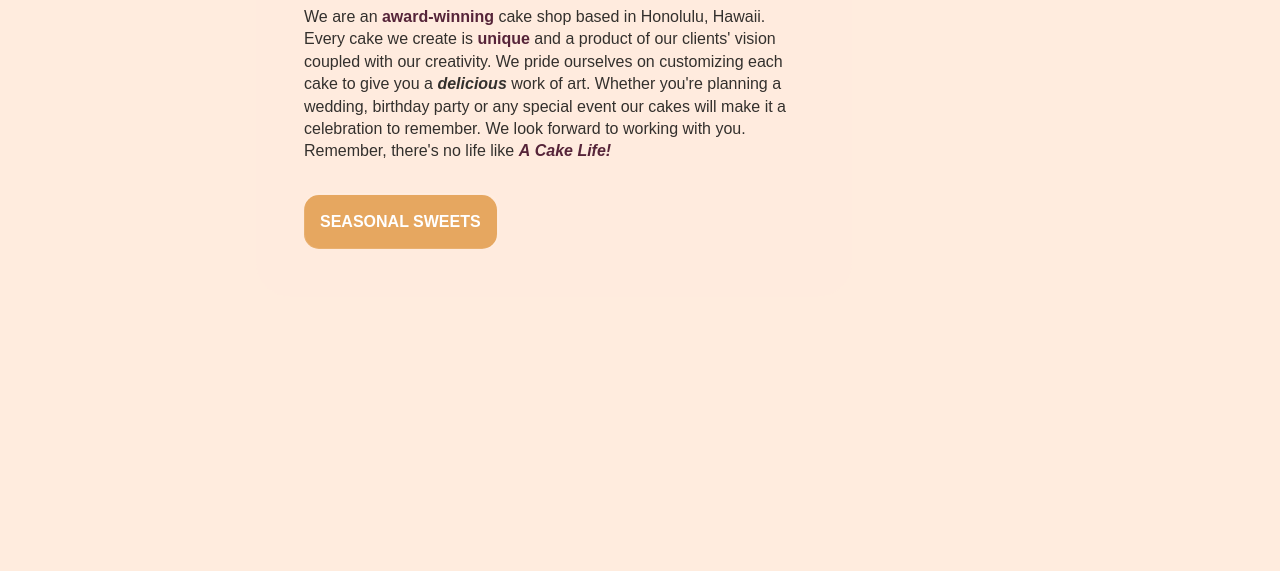
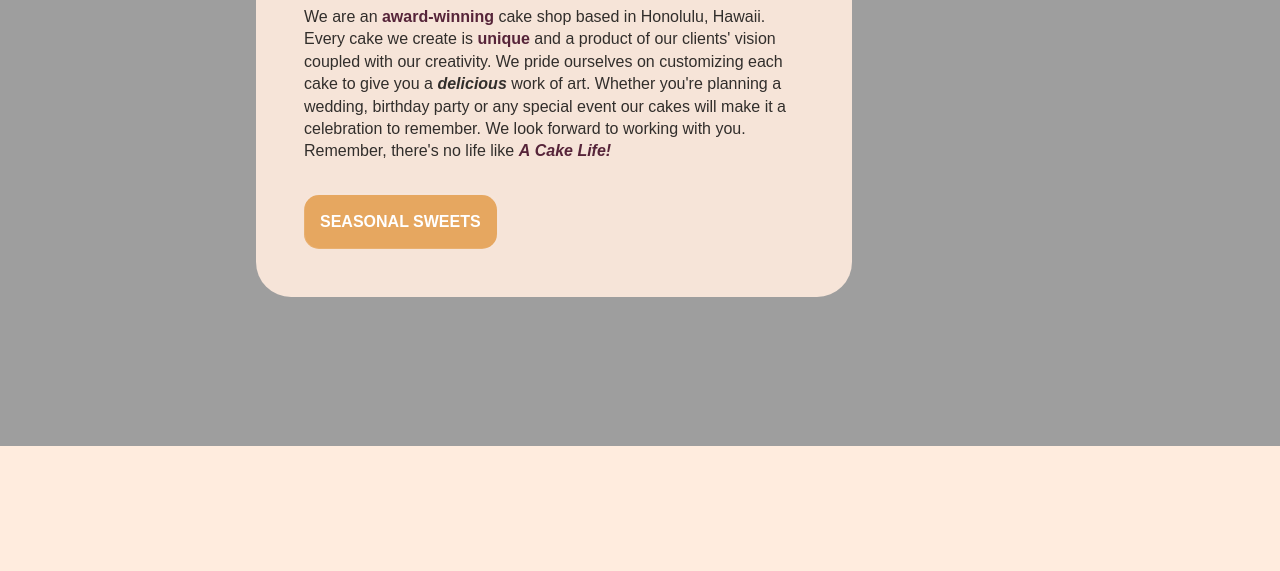
Before and after one commit to marisumidamiyashiro/acakelife-redesign, a plain HTML site: page index.html in a window 1280 px wide. Shown: the part 274-845 px from the top of the page. Drawn offline with nearby package versions, Linux system fonts and the light colour scheme; files that its build step writes are made by us from their sources; the site is published under a folder, as on GitHub Pages, so addresses that start at the root find nothing; a web font is replaced by a local one.

Commit message:
updated background

```diff
--- a/scss/partials/_structure.scss
+++ b/scss/partials/_structure.scss
@@ -43,7 +43,8 @@
             }
         }
 
-        a:before, a:after {
+        a:before,
+        a:after {
             content: '';
             position: absolute;
             width: 0%;
@@ -79,7 +80,7 @@
 /* HERO SECTION */
 
 .hero {
-    background-image: url("/img/Wedding-Cupcakes.jpg");
+    background-image: url("../img/Wedding-Cupcakes.jpg");
     background-position: center;
     background-size: cover;
     background-repeat: no-repeat;
@@ -135,7 +136,8 @@
         }
     }
 
-    a:before, a:after {
+    a:before,
+    a:after {
         content: '';
         position: absolute;
         width: 0%;
@@ -184,6 +186,7 @@
     .icon-button {
         display: flex;
         flex-direction: column;
+
         button {
             padding: .3em;
         }
@@ -193,10 +196,10 @@
 /* SEASONAL SWEETS PAGE */
 
 .season-hero {
-    background-image: linear-gradient(217deg, $color-body-background, rgba(255,0,0,0) 70%),
-    linear-gradient(19deg, $color-body-background, rgba(0,0,255,0) 70%),
-    linear-gradient(150deg, rgb(59, 144, 255), rgba(0,0,255,0) 60%),
-    linear-gradient(180deg, $color-shadow, rgba(0,0,0,0) 70%);
+    background-image: linear-gradient(217deg, $color-body-background, rgba(255, 0, 0, 0) 70%),
+        linear-gradient(19deg, $color-body-background, rgba(0, 0, 255, 0) 70%),
+        linear-gradient(150deg, rgb(59, 144, 255), rgba(0, 0, 255, 0) 60%),
+        linear-gradient(180deg, $color-shadow, rgba(0, 0, 0, 0) 70%);
     min-height: 100vh;
 
     .greetings {
@@ -212,7 +215,8 @@
             line-height: .5em;
         }
 
-        p, a {
+        p,
+        a {
             display: block;
             text-align: center;
             margin: 0 1em;
@@ -223,6 +227,7 @@
             color: $color-body;
             font-weight: 800;
             text-transform: uppercase;
+
             &:hover {
                 color: $color-header;
             }
```
Also changed, not shown: 1 other file.
